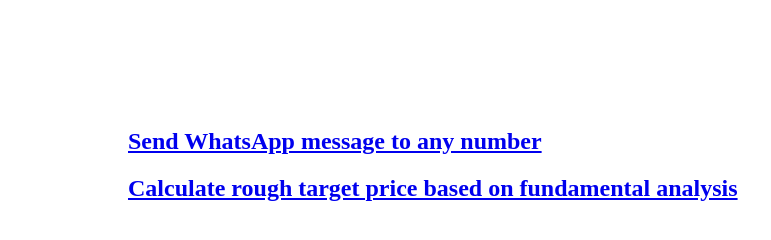
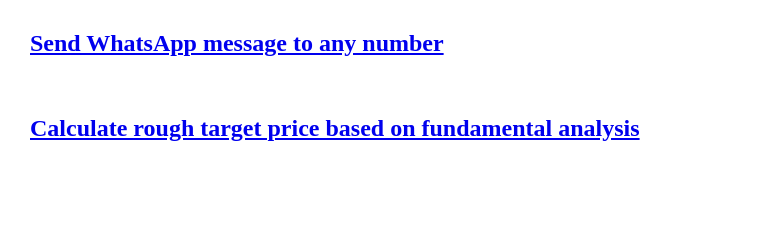
Before and after one commit to sudheshk/sudheshk.github.io, a plain HTML site: page index.html in a window 1280 px wide. Shown: the whole page, without its empty margins (0-771 px from the left). Drawn offline with Linux system fonts and the light colour scheme.

Commit message:
Update index.html

```diff
--- a/index.html
+++ b/index.html
@@ -3,12 +3,12 @@
 <title> useful tools created by me</title>
 
 </head>
-<body style= "margin : 10%">
+<body style= "margin : 30px">
 
   <h2>
     <a href = "https://sudheshk.github.io/whatsapp/" > Send WhatsApp message to any number </a>
   </h2>
-
+  <br>
   <h2>
     <a href = "https://sudheshk.github.io/targetstockprice/" > Calculate rough target price based on fundamental analysis </a>
   </h2>
```
